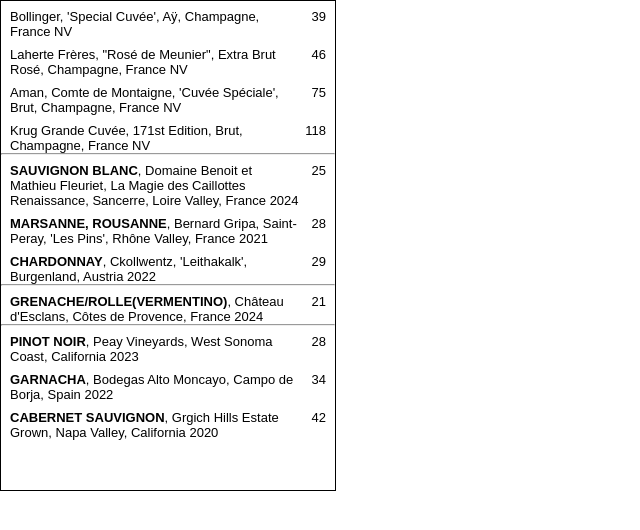
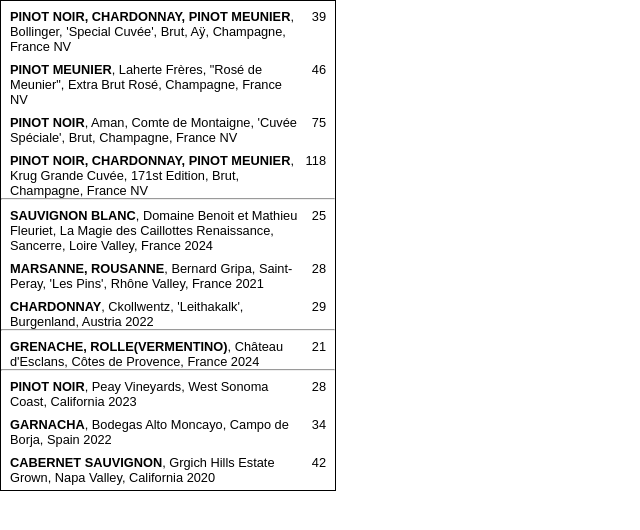
Before and after one commit to DanielAlvarez2/nama-btg, a plain HTML site: page index.html in a window 1280 px wide. Shown: the whole page, without its empty margins (0-640 px from the left). Drawn offline with Linux system fonts and the light colour scheme.

Commit message:
new wines

```diff
--- a/index.html
+++ b/index.html
@@ -9,7 +9,7 @@
       padding:0;
       box-sizing:border-box;
       font-family:sans-serif;
-      font-size:13px;
+      font-size:12.8px;
     }
     main{
       width:3.5in;
@@ -33,28 +33,28 @@
 
       <div class="wine">
         <span>
-          Bollinger, 'Special Cuvée', Aÿ, Champagne, France NV
+          <b>PINOT NOIR, CHARDONNAY, PINOT MEUNIER</b>, Bollinger, 'Special Cuvée', Brut, Aÿ, Champagne, France NV
         </span>
         <span>39</span>
       </div>
 
       <div class="wine">
         <span>
-          Laherte Frères, "Rosé de Meunier", Extra Brut Rosé, Champagne, France NV
+          <b>PINOT MEUNIER</b>, Laherte Frères, "Rosé de Meunier", Extra Brut Rosé, Champagne, France NV
         </span>
         <span>46</span>
       </div>
 
       <div class="wine">
         <span>
-          Aman, Comte de Montaigne, 'Cuvée Spéciale', Brut, Champagne, France NV
+          <b>PINOT NOIR</b>, Aman, Comte de Montaigne, 'Cuvée Spéciale', Brut, Champagne, France NV
         </span>
         <span>75</span>
       </div>
 
       <div class="wine">
         <span>
-          Krug Grande Cuvée, 171st Edition, Brut, Champagne, France NV
+          <b>PINOT NOIR, CHARDONNAY, PINOT MEUNIER</b>, Krug Grande Cuvée, 171st Edition, Brut, Champagne, France NV
         </span>
         <span>118</span>
       </div>
@@ -122,7 +122,7 @@
 
       <div class="wine">
         <span>
-          <b>GRENACHE/ROLLE(VERMENTINO)</b>, Château d'Esclans, Côtes de Provence, France 2024
+          <b>GRENACHE, ROLLE(VERMENTINO)</b>, Château d'Esclans, Côtes de Provence, France 2024
         </span>
         <span>21</span>
       </div>
```
